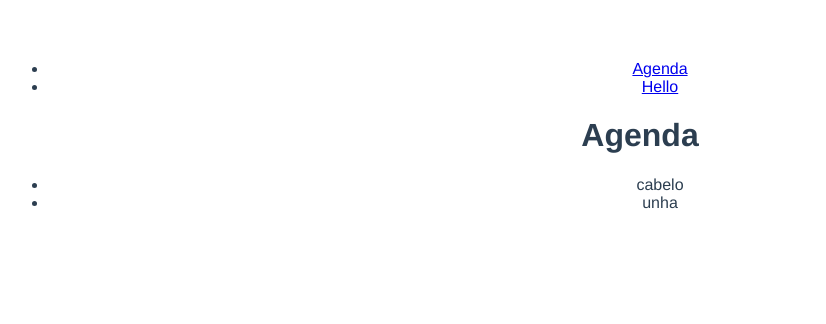
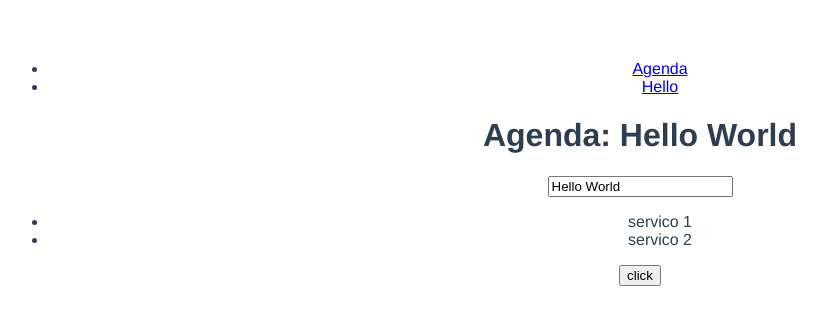
Before and after one commit to kleber7777/webpack, a Vue app in the folder onboarding/: page /#/calendar in a window 1280 px wide. Shown: the top 324 px of the page, without its empty margins (0-826 px from the left). Built offline with nearby package versions, Linux system fonts and the light colour scheme.

Commit message:
Teste métodos

```diff
--- a/onboarding/src/components/Calendar.vue
+++ b/onboarding/src/components/Calendar.vue
@@ -1,9 +1,11 @@
 <template>
   <div class="calendar">
-    <h1>Agenda</h1>
+    <h1>Agenda: {{ msg }}</h1>
+    <input type="text" v-model="msg">
     <ul>
       <li v-for="serv in services">{{ serv.name }}</li>
     </ul>
+    <button v-if="available" type="button" @click="checkout()">click</button>
   </div>
 </template>
 
@@ -13,15 +15,22 @@ export default {
   data() {
     return {
       msg: 'Hello World',
+      available: true,
       services: [
         {
-          name: 'cabelo',
+          name: 'servico 1',
         },
         {
-          name: 'unha',
+          name: 'servico 2',
         },
       ],
     };
+  },
+  methods: {
+    checkout() {
+      this.msg = 'trocou!!!';
+      this.services.push({ name: 'servico 3' });
+    },
   },
 };
 </script>
```
